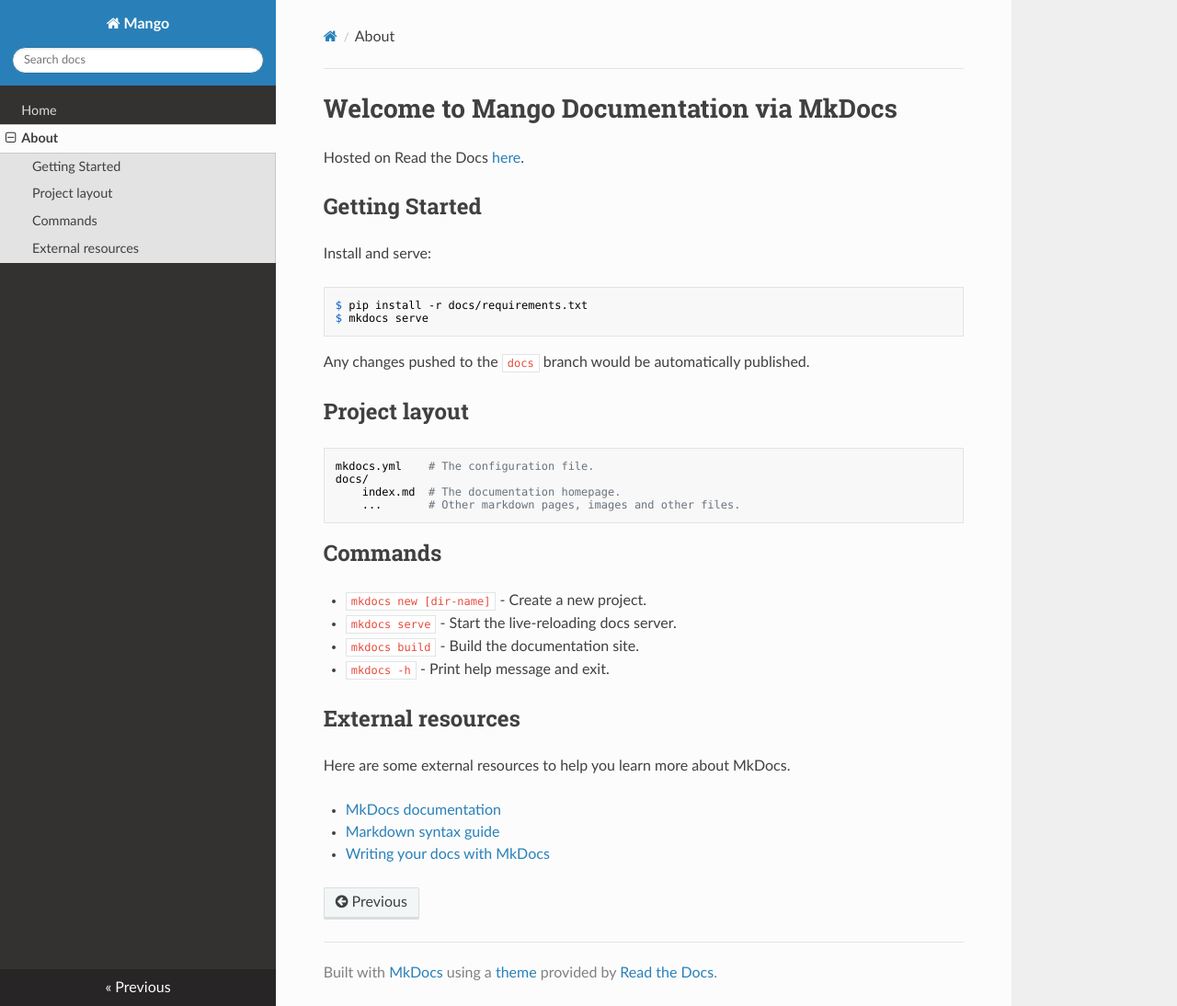
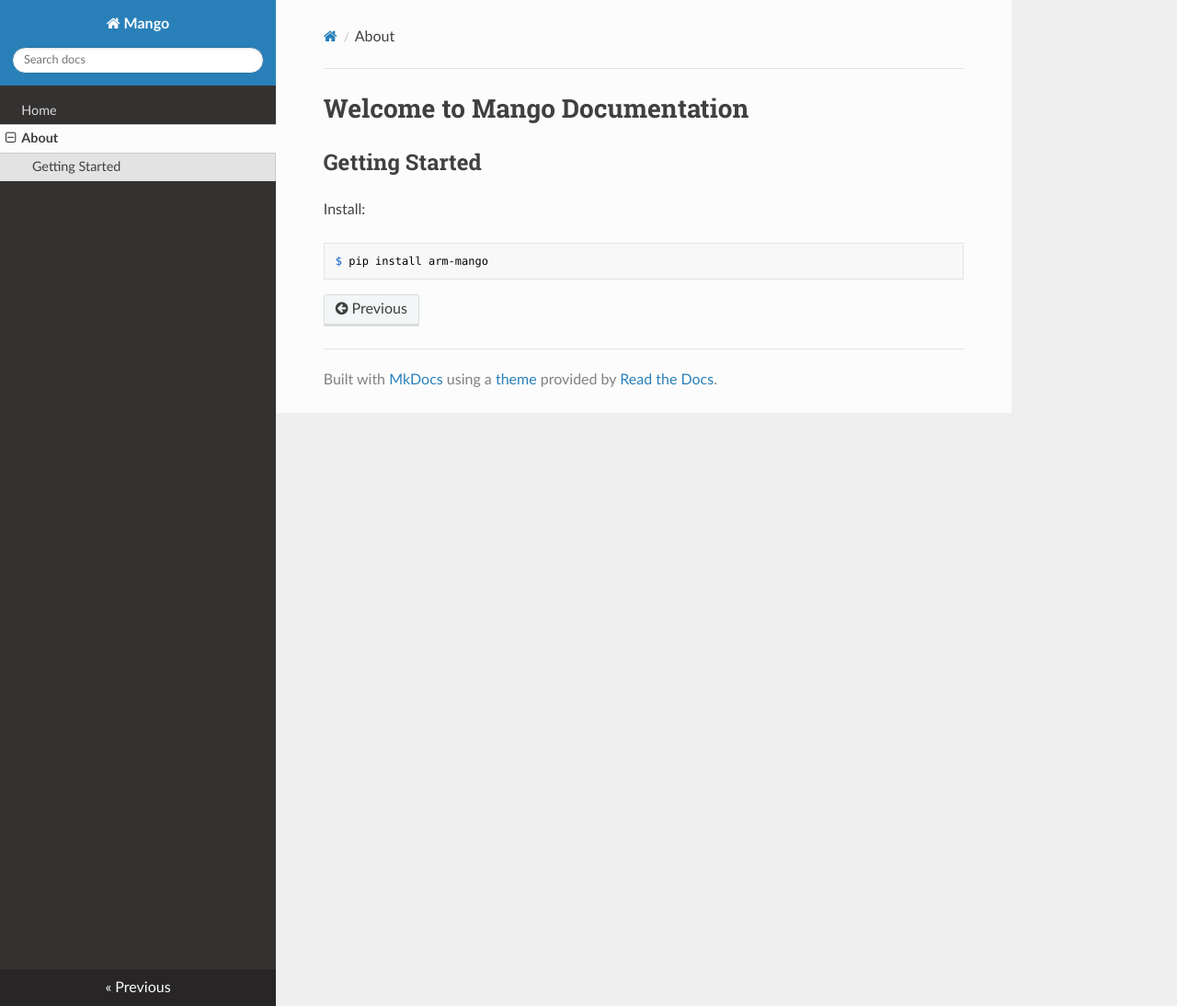
Before and after one commit to ARM-software/mango, an MkDocs documentation site: the page built from docs/about.md, in a window 1280 px wide and 1094 px high. Shown: the whole window at 92% size. Built offline with MkDocs 1.6.1, drawn with Linux system fonts in a browser that asks for light colours; nearby versions of some CDN libraries.

Commit message:
Update about.md

```diff
--- a/docs/about.md
+++ b/docs/about.md
@@ -1,36 +1,7 @@
-# Welcome to Mango Documentation via MkDocs
-
-Hosted on Read the Docs [here](https://arm-mango.readthedocs.io/en/latest/about/).
+# Welcome to Mango Documentation
 
 ## Getting Started
 
-Install and serve:
+Install:
 
-    $ pip install -r docs/requirements.txt
-    $ mkdocs serve
-
-Any changes pushed to the `docs` branch would be automatically published.
-
-## Project layout
-
-    mkdocs.yml    # The configuration file.
-    docs/
-        index.md  # The documentation homepage.
-        ...       # Other markdown pages, images and other files.
-
-
-## Commands
-
-* `mkdocs new [dir-name]` - Create a new project.
-* `mkdocs serve` - Start the live-reloading docs server.
-* `mkdocs build` - Build the documentation site.
-* `mkdocs -h` - Print help message and exit.
-
-
-## External resources
-
-Here are some external resources to help you learn more about MkDocs.
-
-* [MkDocs documentation](https://www.mkdocs.org/)
-* [Markdown syntax guide](https://daringfireball.net/projects/markdown/syntax)
-* [Writing your docs with MkDocs](https://www.mkdocs.org/user-guide/writing-your-docs/)
+    $ pip install arm-mango
```
